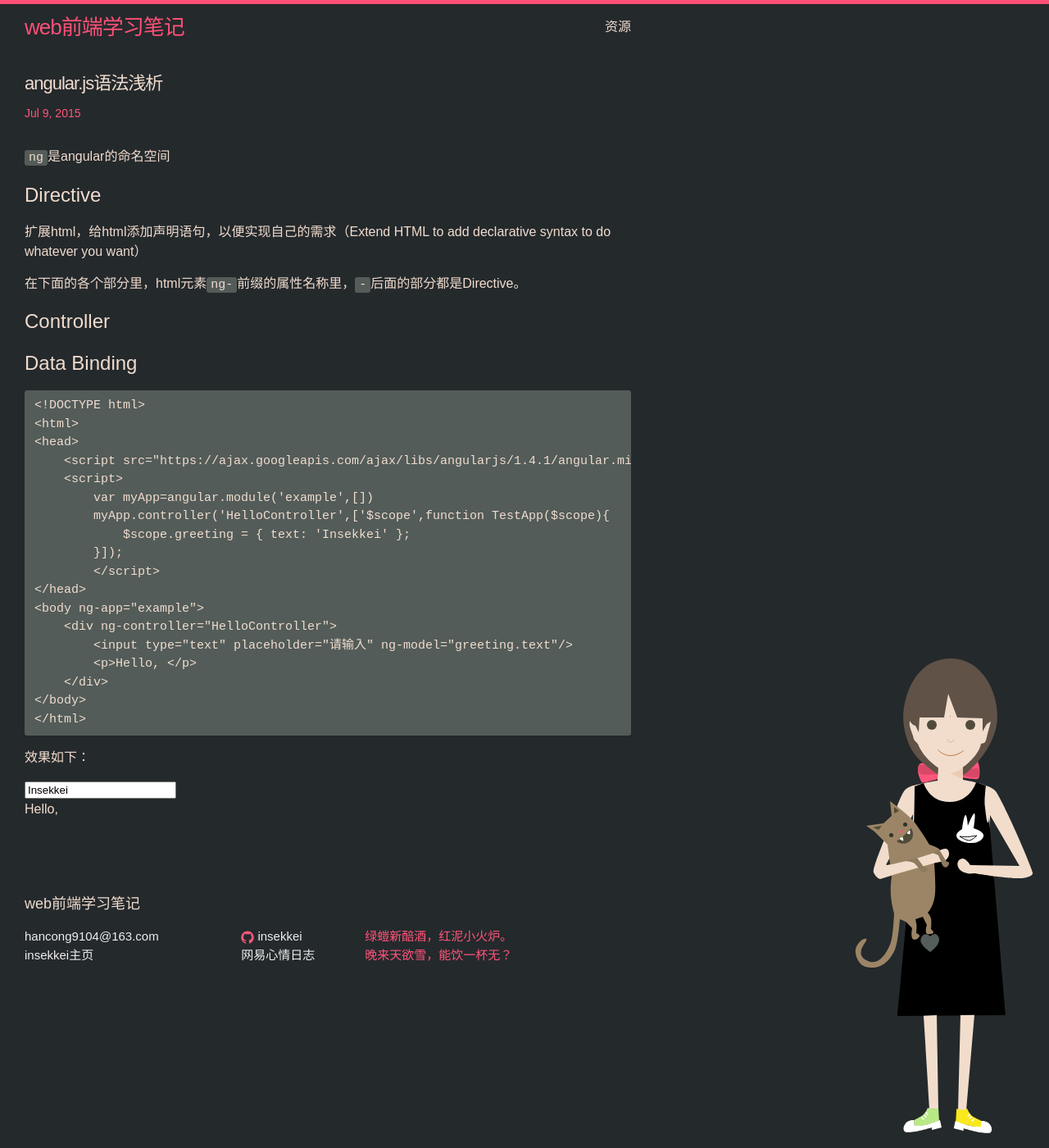
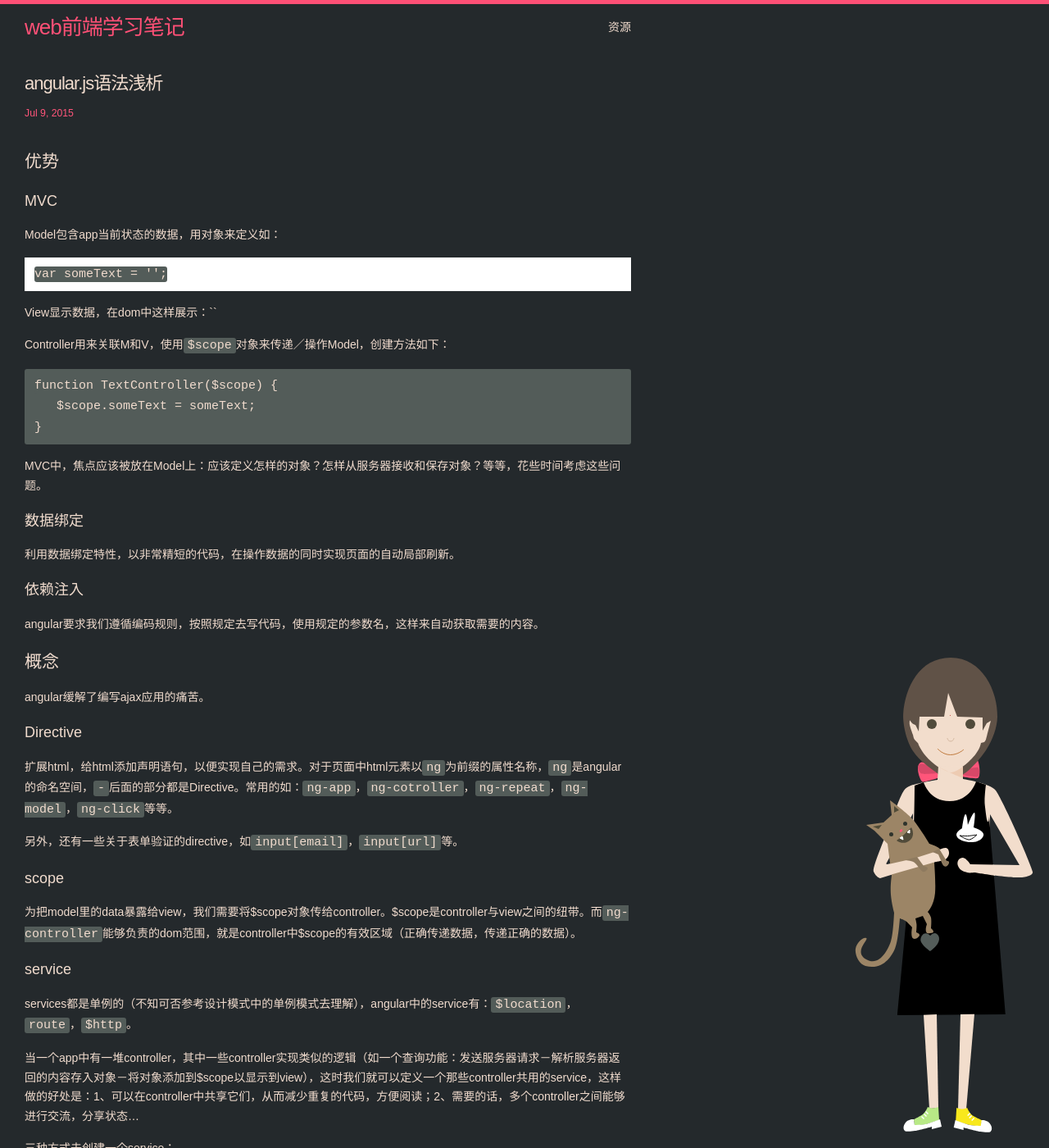
Before and after one commit to insekkei/blogs, a Jekyll site: the page built from _posts/2015-07-09-angular.js-语法浅析.markdown, in a window 1280 px wide and 1400 px high. Shown: the whole window at 82% size. Built offline with Jekyll 4.4.1, drawn with Linux system fonts in a browser that asks for light colours; nearby versions of some CDN libraries; comment, search, counter and statistics services are not loaded; some of the changed text lies outside the part shown.

Commit message:
修改字体大小&增加内容
Signed-off-by: insekkei <insekkei@yahoo.com>

```diff
--- a/_posts/2015-07-09-angular.js-语法浅析.markdown
+++ b/_posts/2015-07-09-angular.js-语法浅析.markdown
@@ -5,50 +5,81 @@ date:   2015-07-09 10:22
 categories: angular js
 ---
 
-`ng`是angular的命名空间
+# 优势
 
-# Directive
+## MVC
 
-扩展html，给html添加声明语句，以便实现自己的需求（Extend HTML to add declarative syntax to do whatever you want）
+Model包含app当前状态的数据，用对象来定义如：
 
-在下面的各个部分里，html元素`ng-`前缀的属性名称里，`-`后面的部分都是Directive。
+    var someText = '';
 
-# Controller
+View显示数据，在dom中这样展示：`{{someText}}`
 
-# Data Binding
+Controller用来关联M和V，使用`$scope`对象来传递／操作Model，创建方法如下：
 
-<pre><code>&lt;!DOCTYPE html&gt;
-&lt;html&gt;
-&lt;head&gt;
-    &lt;script src="https://ajax.googleapis.com/ajax/libs/angularjs/1.4.1/angular.min.js"&gt;&lt;/script&gt;
-    &lt;script&gt;
-        var myApp=angular.module('example',[])
-        myApp.controller('HelloController',['$scope',function TestApp($scope){
-            $scope.greeting = { text: 'Insekkei' };
-        }]);
-	&lt;/script&gt;
-&lt;/head&gt;
-&lt;body ng-app="example"&gt;
-    &lt;div ng-controller="HelloController"&gt;
-        &lt;input type="text" placeholder="请输入" ng-model="greeting.text"/&gt;
-        &lt;p&gt;Hello, {{greeting.text}}&lt;/p&gt;
-    &lt;/div&gt;
-&lt;/body&gt;
-&lt;/html&gt;
-</code></pre>
+<pre><code>function TextController($scope) {
+   $scope.someText = someText;
+}</code></pre>
 
-效果如下：
+MVC中，焦点应该被放在Model上：应该定义怎样的对象？怎样从服务器接收和保存对象？等等，花些时间考虑这些问题。
 
-<script src="https://ajax.googleapis.com/ajax/libs/angularjs/1.4.1/angular.min.js"></script>
-<script>
-    var myApp=angular.module('example',[])
-    myApp.controller('HelloController',['$scope',function TestApp($scope){
-        $scope.greeting = { text: 'Insekkei' };
-    }]);
-</script>
-<div ng-app="example">
-    <div ng-controller="HelloController">
-        <input type="text" placeholder="请输入" ng-model="greeting.text"/>
-        <p>Hello, {{greeting.text}}</p>
-    </div>
-</div>
+## 数据绑定
+
+利用数据绑定特性，以非常精短的代码，在操作数据的同时实现页面的自动局部刷新。
+
+## 依赖注入
+
+angular要求我们遵循编码规则，按照规定去写代码，使用规定的参数名，这样来自动获取需要的内容。
+
+# 概念
+
+angular缓解了编写ajax应用的痛苦。
+
+## Directive
+
+扩展html，给html添加声明语句，以便实现自己的需求。对于页面中html元素以`ng`为前缀的属性名称，`ng`是angular的命名空间，`-`后面的部分都是Directive。常用的如：`ng-app`，`ng-cotroller`，`ng-repeat`，`ng-model`，`ng-click`等等。
+
+另外，还有一些关于表单验证的directive，如`input[email]`，`input[url]`等。
+
+## scope
+
+为把model里的data暴露给view，我们需要将$scope对象传给controller。$scope是controller与view之间的纽带。而`ng-controller`能够负责的dom范围，就是controller中$scope的有效区域（正确传递数据，传递正确的数据）。
+
+## service
+
+services都是单例的（不知可否参考设计模式中的单例模式去理解），angular中的service有：`$location`，`route`，`$http`。
+
+当一个app中有一堆controller，其中一些controller实现类似的逻辑（如一个查询功能：发送服务器请求－解析服务器返回的内容存入对象－将对象添加到$scope以显示到view），这时我们就可以定义一个那些controller共用的service，这样做的好处是：1、可以在controller中共享它们，从而减少重复的代码，方便阅读；2、需要的话，多个controller之间能够进行交流，分享状态...
+
+三种方式去创建一个service：
+
+- Services
+
+语法: module.service( 'serviceName', function );
+
+用法：不可配置，内部通过new实例化对象，给this添加属性，然后返回this。
+
+- Factories
+
+语法: module.factory( 'factoryName', function );
+
+用法：不可配置，内部直接创建一个对象，为它添加属性，然后返回这个对象。
+
+- Providers
+
+语法: module.provider( 'providerName', function );
+
+用法：可配置，内部通过$get方法返回一个实例对象。
+
+
+备注：controller使用serviceName／factoryName／providerName作为参数，通过angular的依赖注入特性获取结果。
+
+## filter
+
+声明data被显示给用户的格式，语法：
+
+<pre><code> {\{ expression | filterName : parameter1 : ...parameterN }}</code></pre>
+
+如`{\{12.9 | currency | number:0 }}`显示为`$13`。常用的filter还有`json`，`lowercase`，`orderBy`等等。
+
+`filtername`也可以是自定义的处理数据（转化格式）方法的方法名。
--- a/_sass/_layout.scss
+++ b/_sass/_layout.scss
@@ -209,26 +209,26 @@
     margin-bottom: $spacing-unit;
 
     h2 {
-        font-size: 32px;
-
-        @include media-query($on-laptop) {
-            font-size: 28px;
-        }
-    }
-
-    h3 {
-        font-size: 26px;
-
-        @include media-query($on-laptop) {
-            font-size: 22px;
-        }
-    }
-
-    h4 {
-        font-size: 20px;
+        font-size: 18px;
 
         @include media-query($on-laptop) {
             font-size: 18px;
         }
     }
+
+    h3 {
+        font-size: 16px;
+
+        @include media-query($on-laptop) {
+            font-size: 16px;
+        }
+    }
+
+    h4 {
+        font-size: 14px;
+
+        @include media-query($on-laptop) {
+            font-size: 14px;
+        }
+    }
 }
--- a/css/main.scss
+++ b/css/main.scss
@@ -7,9 +7,9 @@
 
 // Our variables
 $base-font-family: STHeiti,'Microsoft Yahei',sans-serif;
-$base-font-size:   16px;
+$base-font-size:   14px;
 $small-font-size:  $base-font-size * 0.875;
-$base-line-height: 1.5;
+$base-line-height: 1.7;
 
 $spacing-unit:     30px;
 
```
